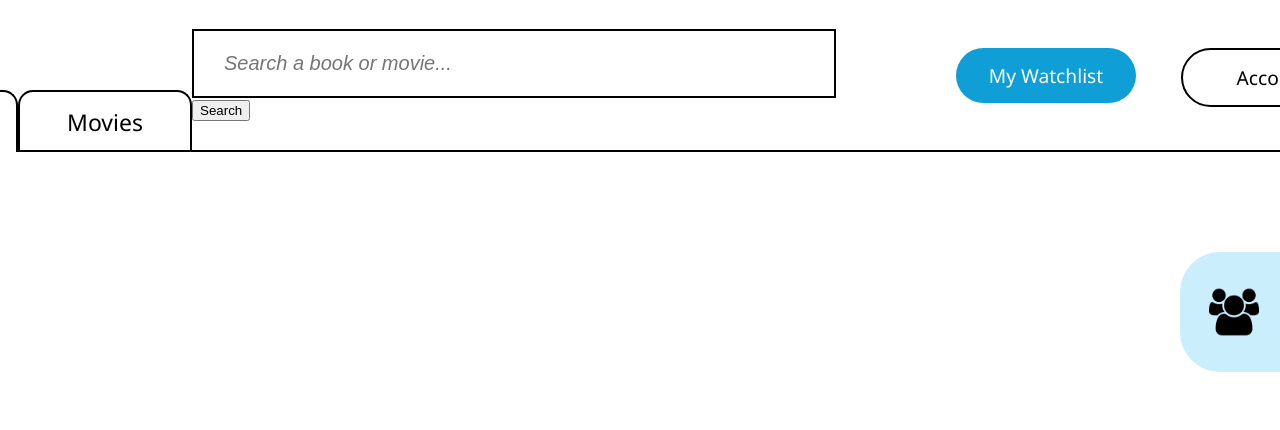
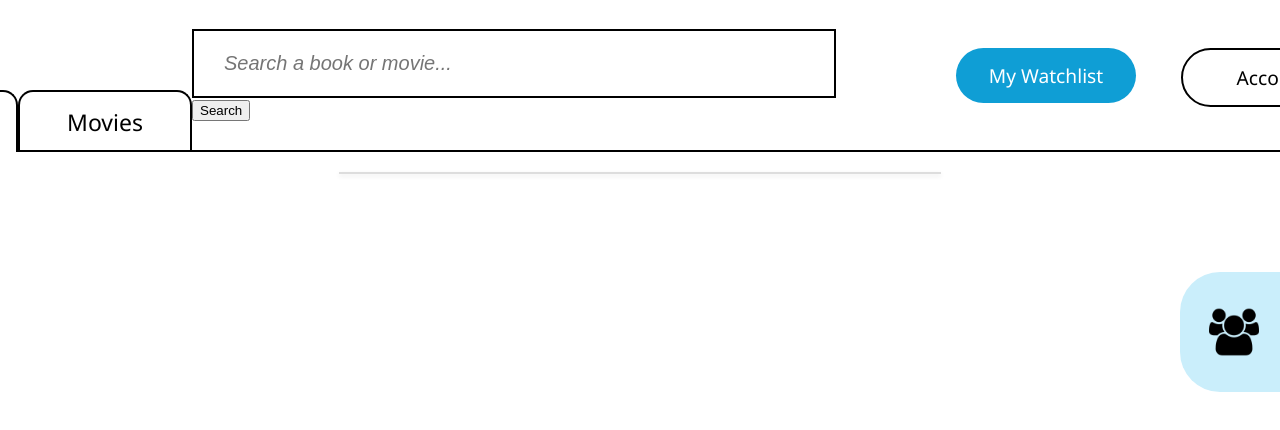
Before and after one commit to Nazliiclal26/NASA, a website: page app/public/selection.html in a window 1280 px wide. Shown: the top 430 px of the page. Drawn offline with Linux system fonts and the light colour scheme; no server answers.

Commit message:
Update selection.html

```diff
--- a/app/public/selection.html
+++ b/app/public/selection.html
@@ -35,6 +35,7 @@
     </div>
     <div id="main">
       <div id="catalog"></div>
+      <div id="searchResult"></div>
       <div id="modalButton">
         <div id="groupButton">
           <img id="groupIcon" src="images/group.png" height="50px" />
```
